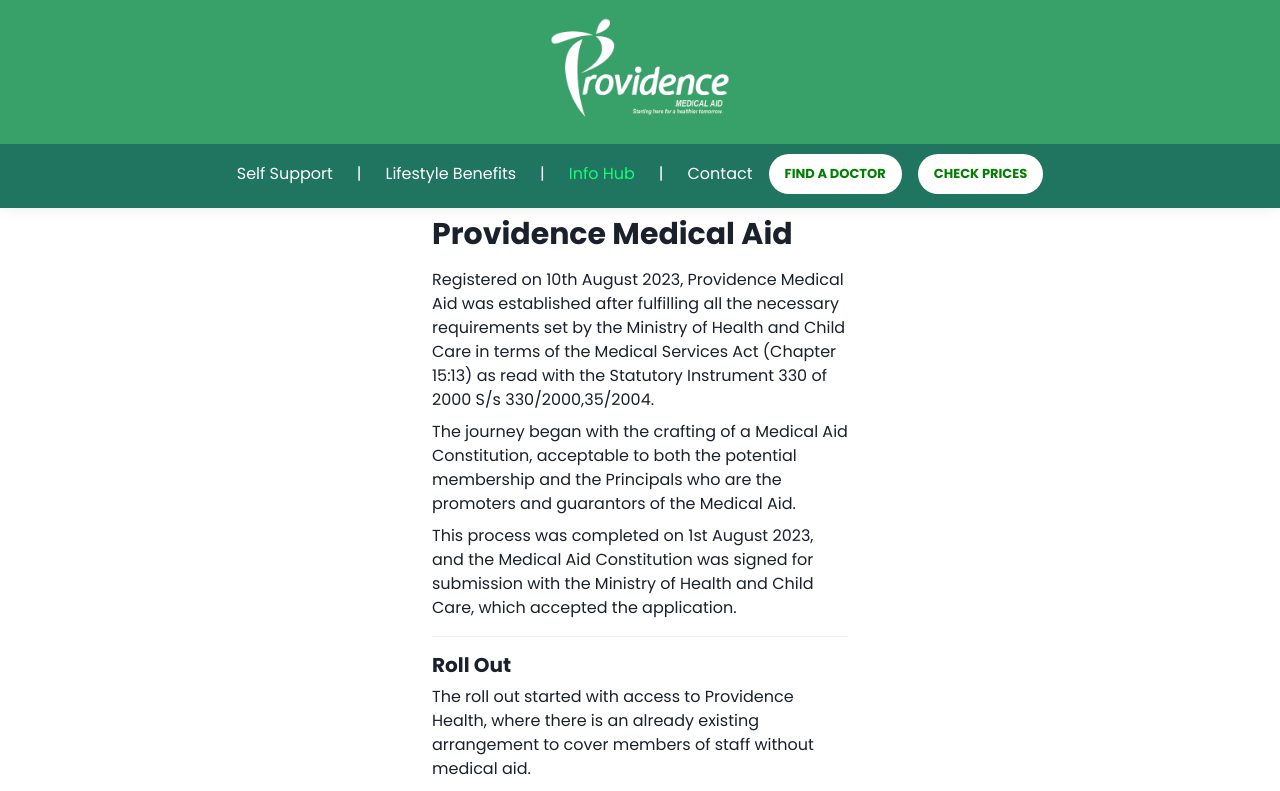
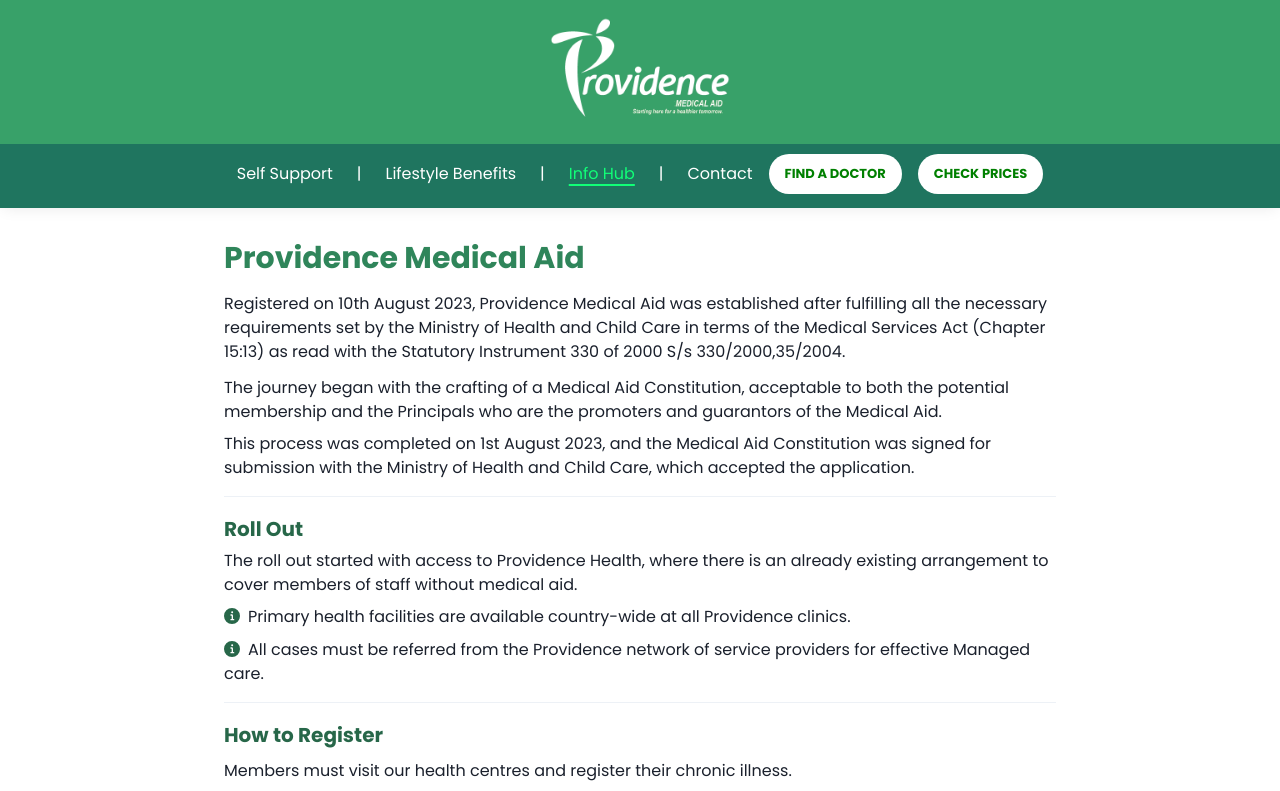
Before and after one commit to Providence-Human-Capital/MedicalAid, a React (Vite) app: page /#/info-hub in a window 1280 px wide. Shown: the top 791 px of the page. Built offline with nearby package versions, Linux system fonts and the light colour scheme.

Commit message:
minor ui fixes

```diff
--- a/src/components/NavigationBar.jsx
+++ b/src/components/NavigationBar.jsx
@@ -90,14 +90,14 @@
 
 
             {location.pathname === "/self-service" ? (
-              <Link
-                style={{ color: "#1F7" }}
+              <Box
+                style={{ color: "#1F7", textDecoration: '2px underline' }}
                 to={"/self-service"}
                 fontWeight="200"
-                className="link"
+                textUnderlineOffset={'5px'}
               >
                 Self Support
-              </Link>
+              </Box>
             ) : (
               <Link to={"/self-service"} fontWeight="200" className="link">
                 Self Support
@@ -107,12 +107,13 @@
             <span style={{ color: "#fff" }}>|</span>
             {location.pathname === "/living-style" ? (
               <>
-                <Link to={"/living-style"}
-                  style={{ color: "#1F7" }}
+                <Box
+                  style={{ color: "#1F7", textDecoration: '2px underline' }}
                   fontWeight="200"
-                  className="link">
+                  textUnderlineOffset={'5px'}
+                >
                   Lifestyle Benefits
-                </Link>
+                </Box>
               </>
             ) : (
               <>
@@ -125,12 +126,13 @@
             <span style={{ color: "#fff" }}>|</span>
             {location.pathname === "/info-hub" ? (
               <>
-                <Link to={"/info-hub"}
-                  style={{ color: "#1F7" }}
+                <Box
+                  style={{ color: "#1F7", textDecoration: '2px underline' }}
                   fontWeight="200"
-                  className="link">
+                  textUnderlineOffset={'5px'}
+                >
                   Info Hub
-                </Link>
+                </Box>
               </>
             ) : (
 
@@ -143,14 +145,14 @@
             <span style={{ color: "#fff" }}>|</span>
 
             {location.pathname === "/contact-us" ? (
-              <Link
-                style={{ color: "#1F7" }}
+              <Box
+                style={{ color: "#1F7", textDecoration: '2px underline' }}
+                textUnderlineOffset={'5px'}
                 to="/contact-us"
                 fontWeight="200"
-                className="link"
               >
                 Contact
-              </Link>
+              </Box>
             ) : (
               <Link to="/contact-us" fontWeight="200" className="link">
                 Contact
--- a/src/views/Clinics/Clinics.jsx
+++ b/src/views/Clinics/Clinics.jsx
@@ -56,12 +56,12 @@
           Address: "81 Baines Avenue",
           Phone: "+263 242 255 288",
         },
-        {
-          id: 3,
-          name: "52 Baines Providence Medical Center",
-          Address: "52 Baines Avenue",
-          Phone: "+263 242 794 270",
-        },
+        // {
+        //   id: 3,
+        //   name: "52 Baines Providence Medical Center",
+        //   Address: "52 Baines Avenue",
+        //   Phone: "+263 242 794 270",
+        // },
         {
           id: 4,
           name: "64 Cork Executive Clinc",
@@ -323,7 +323,7 @@
           {phcMedicalFacilities &&
             phcMedicalFacilities.map((facility) => (
               <>
-                <Text mt="9" mb="2" fontSize={{ base: "lg", md: "xl" }}>
+                <Text mt="9" mb="3" fontSize={{ base: "lg", md: "xl" }}>
                   Location: {facility.location}
                 </Text>
                 <Table
--- a/src/views/Contact/ContactUs.jsx
+++ b/src/views/Contact/ContactUs.jsx
@@ -14,12 +14,12 @@
 const ContactUs = () => {
   return (
     <Container maxW={{ sm: "100%", md: "90%", lg: "70%" }}>
-      <Box p={4}>
+      <Box p={4} mt={2}>
         <Text
           fontSize="2xl"
           fontWeight="bold"
           textAlign="center"
-          color="green.500"
+          color="green.600"
         >
           How can we help?
         </Text>
@@ -29,8 +29,8 @@
           </TabList>
           <TabPanels>
             <TabPanel>
-              <Box bg="gray.100" p={8} borderRadius="md">
-                <Text fontSize="xl" fontWeight="bold" color="green.500">
+              <Box bg="gray.200" p={8} borderRadius="md">
+                <Text fontSize="xl" fontWeight="bold" color="green.700">
                   Medical Insurance
                 </Text>
                 {/* <Text mt={2}>
--- a/src/views/Info/InfoHub.jsx
+++ b/src/views/Info/InfoHub.jsx
@@ -8,15 +8,18 @@
   List,
   ListItem,
   ListIcon,
+  Container
 } from '@chakra-ui/react';
+import { WarningIcon, InfoIcon } from "@chakra-ui/icons";
 
 const InfoHub = () => {
   return (
-    <Box p={4} maxW="md" mx="auto">
-      <Heading as="h2" size="lg" mb={4}>
+    <Container maxW={{ sm: "100%", md: "90%", lg: "70%" }}>
+      <Box p={4} mx="auto" mt={6}>
+        <Heading as="h2" size="lg" mb={4} color="green.600">
           Providence Medical Aid
         </Heading>
-      <Text mb={2}>
+        <Text mb={3}>
           Registered on 10th August 2023, Providence Medical Aid was established
           after fulfilling all the necessary requirements set by the Ministry of
           Health and Child Care in terms of the Medical Services Act (Chapter 15:13)
@@ -35,7 +38,7 @@
           </Text>
         </VStack>
         <Divider my={4} />
-      <Heading as="h3" size="md" mb={2}>
+        <Heading as="h3" size="md" mb={2} color="green.700" mt={5}>
           Roll Out
         </Heading>
         <Text mb={2}>
@@ -45,28 +48,29 @@
         </Text>
         <List spacing={2}>
           <ListItem>
-          <ListIcon name="check" color="green.500" />
+            <ListIcon mb={1} as={InfoIcon} color="green.700" />
             Primary health facilities are available country-wide at all Providence
             clinics.
           </ListItem>
-        <ListItem>
-          <ListIcon name="check" color="green.500" />
+          <ListItem >
+            <ListIcon mt={1} mb={1} as={InfoIcon} color="green.700" />
             All cases must be referred from the Providence network of service
             providers for effective Managed care.
           </ListItem>
         </List>
         <Divider my={4} />
-      <Heading as="h3" size="md" mb={2}>
+        <Heading as="h3" size="md" mb={3} color="green.700" mt={5}>
           How to Register
         </Heading>
         <Text mb={2}>
           Members must visit our health centres and register their chronic illness.
         </Text>
-      <Text>
+        <Text mb={7}>
           After referral from one of our doctors, you can then be registered into
           the system and drugs can be delivered to your convenience.
         </Text>
       </Box>
+    </Container>
   );
 };
 export default InfoHub;
--- a/src/views/SelfService/SelfService.jsx
+++ b/src/views/SelfService/SelfService.jsx
@@ -73,7 +73,7 @@
           </HStack>
         </Flex>
         <Flex justify="center" wrap="wrap" spacing={8}>
-          <SimpleGrid columns={{ base: 1, md: 2, lg: 3, xl: 4 }} spacing={6}>
+          <SimpleGrid columns={{ base: 1, md: 2, lg: 2, xl: 4 }} spacing={6}>
             {serviceData.map((service) => (
 
               <Card maxW='lg' boxShadow={'xl'} border={'1px solid #eaedec'}>
```
Lines whose indentation alone changed are shown as unchanged.
